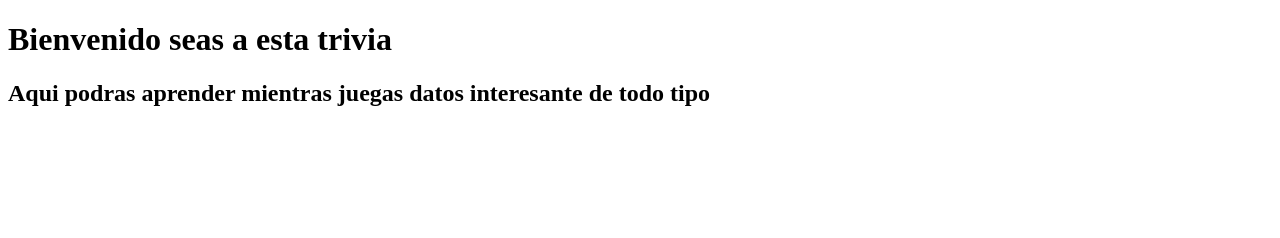
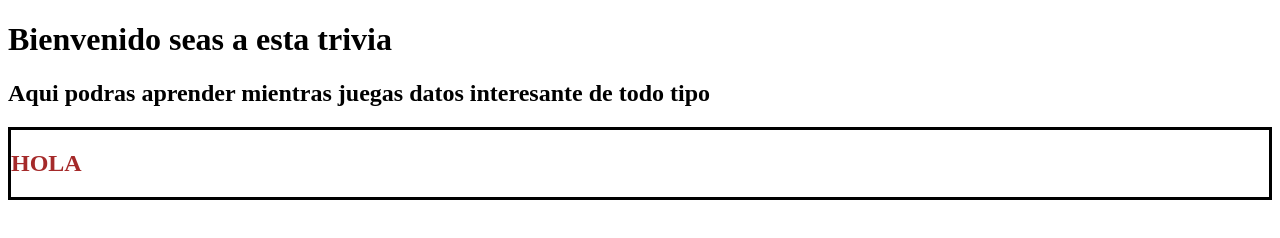
Before and after one commit to JorgeSoberanis/ProyectoTrivia, a plain HTML site: page index.html in a window 1280 px wide. Drawn offline with Linux system fonts and the light colour scheme.

Commit message:
arcivho css

```diff
--- a/index.html
+++ b/index.html
@@ -4,12 +4,22 @@
     <meta charset="UTF-8">
     <meta http-equiv="X-UA-Compatible" content="IE=edge">
     <meta name="viewport" content="width=device-width, initial-scale=1.0">
+    <link rel="stylesheet" href="style.css">
     <title>Trivia aprende y juega</title>
 </head>
 <body>
     <h1>Bienvenido seas a esta trivia</h1>
     <h2>Aqui podras aprender mientras juegas datos interesante de todo tipo</h2>
 
+    <section id="pregunta">
+        <div class="T1">
+            <h2>HOLA</h2>
+        </div>
+    </section>
+
+
+
+
 
 
 </body>
--- /dev/null
+++ b/style.css
@@ -0,0 +1,12 @@
+.h1h2{
+        color: aqua;
+}
+
+.T1{  /*esta es la forma para seleccionar usando "class"*/
+    border: 1px; color: brown;
+}
+
+
+#pregunta{ /* esta es la forma para seleccionar usando ID*/
+    border: solid; color: black;
+}
```
